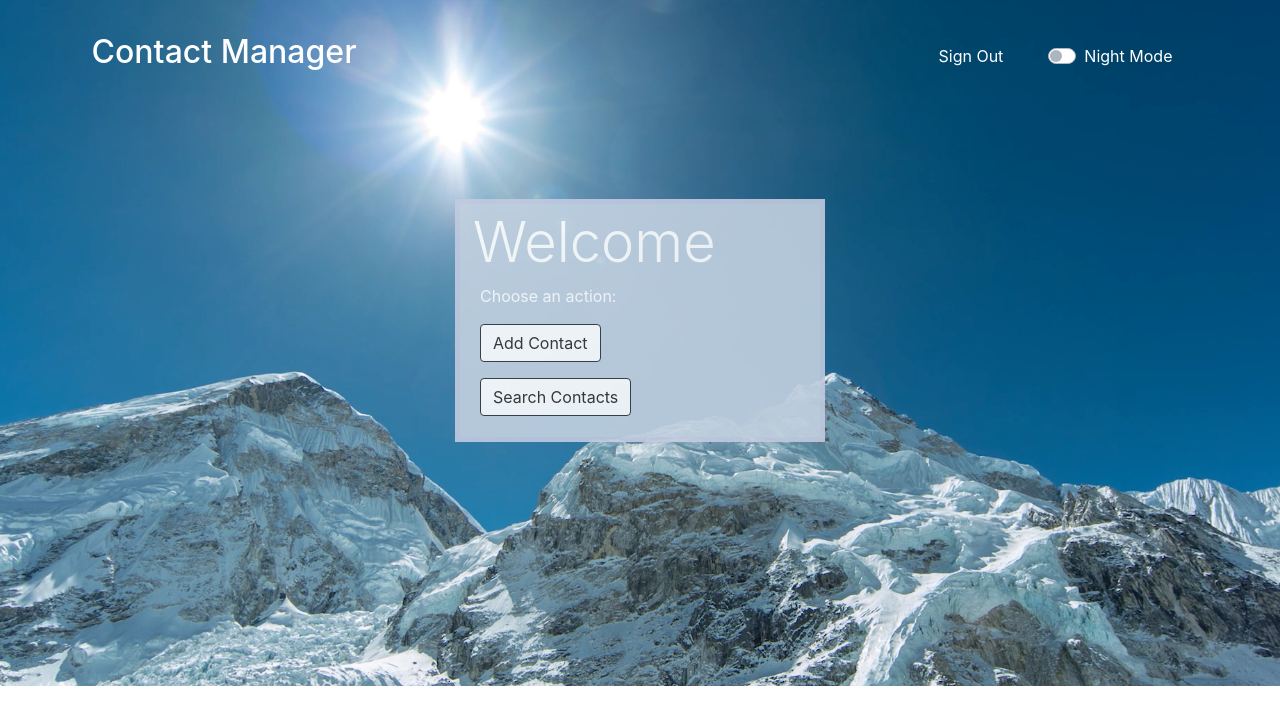
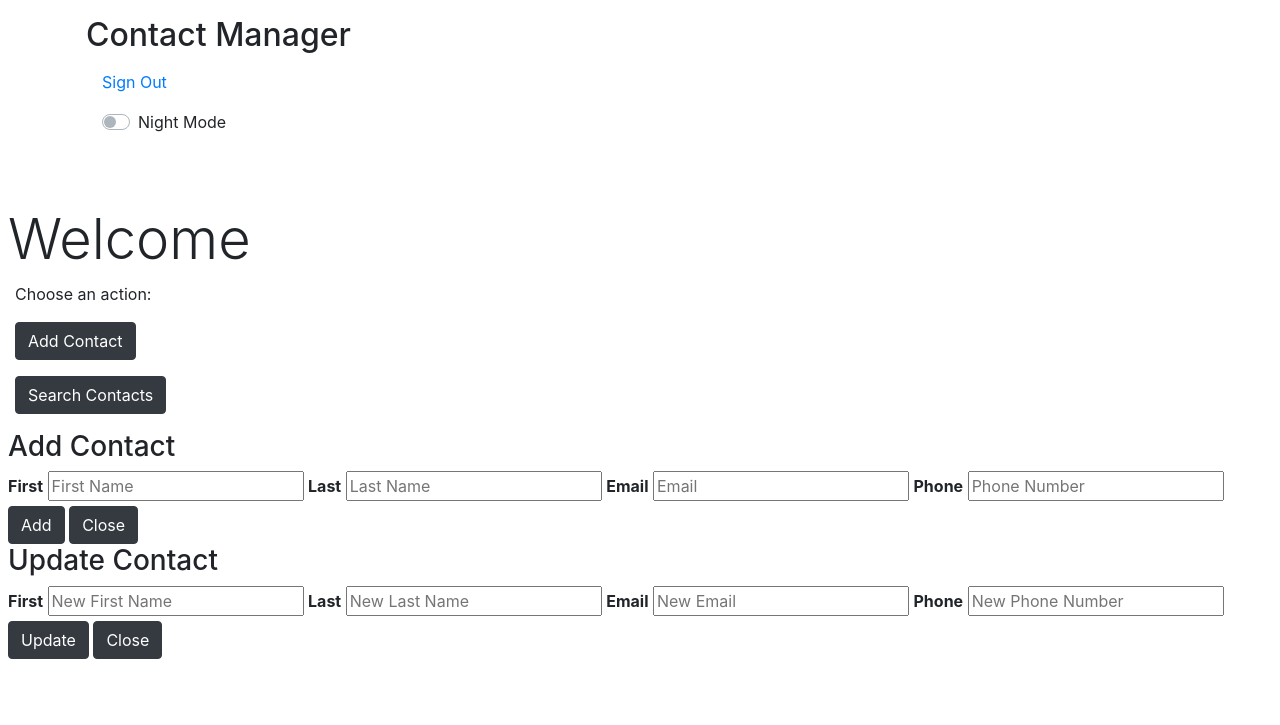
Before and after one commit to ryandelvecchio/cop4331-small-project, a PHP site: page /html/home.html in a window 1280 px wide. Shown: the top 725 px of the page. Run offline with PHP 8.4, Linux system fonts and the light colour scheme.

Commit message:
Add/Search window, delete confirmation modal, move CSS(commenting later)

```diff
--- a/css/dark-mode.css
+++ b/css/dark-mode.css
@@ -1,139 +1,3 @@
-
-body {
-    background-image: url("../images/day-mode-frontpage.png");
-    background-repeat: no-repeat;
-    background-size: cover;
-    position: relative;
-}
-head {
-    font-style: normal;
-}
-nav{
-  width: 99%;
-  margin: auto;
-  min-height: 10vh;
-  padding: 1rem 0rem;
-  display: flex;
-  justify-content: space-between;
-  align-items: center;
-}
-nav a
-{
-    display: flex;
-    justify-content: space-between;
-    flex: 1;
-    text-align: center;
-}
-nav h2
-{
-  display: flex;
-  justify-content: space-between;
-  flex: 9;
-}
-.center {
-    margin: auto;
-    width: 40%;
-    border: 3px solid #333;
-    padding: 5px;
-}
-.container
-{
-  margin: auto;
-  display: flex;
-}
-.show
-{
-  display:block;
-}
-div.transbox
-{
-  position: relative;
-  margin: 30px:
-  padding: 15px;
-  width: 450px;
-  background-color: #c2d1e0;
-  border: 5px solid #c2cae0;
-  opacity: 0.9;
-}
-div.regContainer
-{
-  display: flex;
-  align-items: center;
-  justify-content: center;
-}
-div.regTransbox
-{
-  position: relative;
-  margin: 1px;
-  padding: 15px;
-  width: 500px;
-  background-color: #c2d1e0;
-  border: 5px solid #c2cae0;
-  opacity: 0.9;
-}
-div.uTransbox
-{
-  position: relative;
-  margin: 15px;
-  padding: 5px;
-  width: 370px;
-  background-color: #c2d1e0;
-  border: 5px solid #c2cae0;
-  opacity: 0.9;
-}
-
-#mojaveTitle {
-  color: #fff !important;
-}
-#signIn {
-  color: #fff !important;
-}
-#homeButton {
-  color: #fff !important;
-}
-#hUsername {
-  color: #fff !important;
-}
-#hPassword {
-  color: #fff !important;
-}
-#register
-{
-  color: #fff !important;
-}
-#button
-{
-  background-color: #fff;
-  color: #333;
-}
-
-label {
-  color: #fff !important;
-}
-h1
-{
-  color: #fff;
-}
-h2
-{
-  color: #fff;
-}
-p
-{
-  color: #fff;
-}
-input[type=button]
-{
-  background-color: #fff;
-  color: #333;
-}
-input[type=text]
-{
-  background-color: #fff;
-  height: 40px;
-  width: 325px;
-}
-
 
 /*Dark Theme references provided by Christian Oliff
  https://github.com/coliff/dark-mode-switch/commit/00e0ed339aca6938063f87ce398055259755410e
@@ -185,6 +49,28 @@ input[type=text]
 }
 [data-theme="dark"] div.uTransbox
 {
+  position: relative;
+  margin: 15px;
+  padding: 5px;
+  width: 370px;
+  background-color: #8a99a8;
+  border: 5px solid #c2cae0;
+  opacity: 0.85;
+}
+[data-theme="dark"] div.uTransbox2
+{
+  display: none;
+  position: relative;
+  margin: 15px;
+  padding: 5px;
+  width: 370px;
+  background-color: #8a99a8;
+  border: 5px solid #c2cae0;
+  opacity: 0.85;
+}
+[data-theme="dark"] div.addTransbox
+{
+  display: none;
   position: relative;
   margin: 15px;
   padding: 5px;
@@ -246,6 +132,10 @@ input[type=text]
 {
   color: #333 !important;
 }
+[data-theme="dark"] #updateTitle
+{
+  color: #333 !important;
+}
 .rounded{
   position: relative;
 }
--- a/html/home.html
+++ b/html/home.html
@@ -25,7 +25,7 @@
 }
 </style>
 <body style="body">
-
+  <!-- Nav bar for Title, Sign Out, and Night Mode-->
   <div class="container d-flex p-3 mx-auto flex-column">
     <header class="mb-auto">
       <nav>
@@ -43,7 +43,6 @@
   </div>
   <br>
   <br>
-  <br>
   <div class="regContainer">
     <div class="uTransbox">
       <!-- There must be a way to pass in the user's first name -->
@@ -54,82 +53,166 @@
           <p>Choose an action:</p>
           <!-- Add user contacts into the database -->
           <input class="btn btn-dark" type="button" id="addContacts" value="Add Contact" onclick="add()"/>
-            <input class="hide" type="text" id="addFirst" placeholder="First Name"/>
-            <input class="hide" type="text" id="addLast" placeholder="Last Name"/>
-            <input class="hide" type="text" id="addEmail" placeholder="Email"/>
-            <input class="hide" type="text" id="addPhone" placeholder="Phone Number"/>
           <input class="hide btn btn-primary" type="button" id="addButton" value="Add Contact" onclick="addContact()"/>
-            <p class="hide" id="added">Contact Addded!</p>
         </div>
         <div class="form-group col-md-6">
           <!-- Search for users in the database -->
           <input class="btn btn-dark" type="button" id="searchContacts" value="Search Contacts" onclick="searchUsers()"/>
-            <input class="hide" type="text" id="firstnameSearch" placeholder="First, Last, Phone, Email..."/>
-            <input class="hide btn btn-primary" type="button" id="searchButton" value="Search" onclick="submitSearch()"/>
-            <p class="hide" id="searching">Searching For User...</p>
+          <input class="hide" type="text" id="searchBox" placeholder="First, Last, Phone, Email..."/>
+          <input id="searchButton" type="button" class="hide btn btn-dark" onclick="submitSearch()" value="Search">
+          <p class="hide" id="searching">Display results...</p>
         </div>
-          <div id = "resultContainer",class="form-group col-md-6">
+        <div id = "resultContainer" class="form-group col-md-6 pl-3">
           <!-- Update the  user's current records -->
           <input class="hide btn btn-primary" type="button" id="updateButton" value="Update Contact" onclick="updateRecords()"/>
-            <input class="hide btn btn-primary" type="button" id="deleteButton" value="Delete" onclick="submitDelete()">
-            <input class="hide" type="text" id="updateFirst" placeholder="New First Name"/>
-            <input class="hide" type="text" id="updateLast" placeholder="New Last Name"/>
-            <input class="hide" type="text" id="updateEmail" placeholder="New Email"/>
-            <input class="hide" type="text" id="updatePhone" placeholder="New Phone Number"/>
-            <input class="hide btn btn-primary" type="button" id="update" value="Update" onclick="submitUpdate()">
-            <p class="hide" id="updated">User Information Updated!</p>
+          <input class="hide btn btn-primary" type="button" id="deleteButton" value="Delete" onclick="submitDelete()"/>
+          <p class="hide" id="deleted">Contact Deleted!</p>
+        </div>
+      </form>
+    </div>
+
+    <!-- Popup window for adding users -->
+    <div class="regContainer">
+      <div class="addTransbox" id="addContainer">
+        <div class="form-popup pl-2" id="addForm">
+          <h3 class="display-5" id="updateTitle">Add Contact</h3>
+
+          <label for="aFirst"><b>First</b></label>
+          <input type="text" placeholder="First Name" name="aFirst" required>
+
+          <label for="aLast"><b>Last</b></label>
+          <input type="text" placeholder="Last Name" name="aLast" required>
+
+          <label for="aEmail"><b>Email</b></label>
+          <input type="text" placeholder="Email" name="aEmail" required>
+
+          <label for="aPhone"><b>Phone</b></label>
+          <input type="text" placeholder="Phone Number" name="aPhone" required>
+
+          <button id="button" type="submit" class="btn btn-dark" onclick="submitAdd()">Add</button>
+          <button id="button" type="button" class="btn btn-dark" onclick="closeAddForm()">Close</button>
+          <p class="hide" id="added">Contact Added!</p>
+        </div>
+      </div>
+    </div>
+
+    <!-- Popup window for updating users -->
+    <div class="regContainer">
+      <div class="uTransbox2" id="uContainer">
+        <div class="form-popup pl-2" id="uForm">
+          <h3 class="display-5" id="updateTitle">Update Contact</h3>
+
+          <label for="uFirst"><b>First</b></label>
+          <input type="text" placeholder="New First Name" name="uFirst" required>
+
+          <label for="uLast"><b>Last</b></label>
+          <input type="text" placeholder="New Last Name" name="uLast" required>
+
+          <label for="uEmail"><b>Email</b></label>
+          <input type="text" placeholder="New Email" name="uEmail" required>
+
+          <label for="uPhone"><b>Phone</b></label>
+          <input type="text" placeholder="New Phone Number" name="uPhone" required>
+
+          <button id="button" type="submit" class="btn btn-dark" onclick="submitUpdate()">Update</button>
+          <button id="button" type="button" class="btn btn-dark" onclick="closeUpdateForm()">Close</button>
+          <p class="hide" id="updated">Contact Information Updated!</p>
+        </div>
+      </div>
+    </div>
+
+    <!-- Modal window for delete user confirmation -->
+    <div id="id01" class="modal">
+      <span onclick="document.getElementById('id01').style.display='none'" class="close" title="Close Modal">×</span>
+      <form class="modal-content" action="/action_page.php">
+        <div class="delContainer">
+          <h1 class="pl-2">Delete Contact</h1>
+          <p class="pl-2">Are you sure you want to delete this contact?</p>
+
+          <div class="clearfix">
+            <button type="button" onclick="document.getElementById('id01').style.display='none'" class="cancelbtn">Cancel</button>
+            <button type="button" onclick="confirmDelete()" class="deletebtn">Delete</button>
+          </div>
         </div>
       </form>
     </div>
   </div>
+
   <script>
     // Display input boxes for the user to search
     function searchUsers()
     {
       document.getElementById('searchContacts').className="hide";
-      document.getElementById('firstnameSearch').className="show";
+      document.getElementById('searchBox').className="show";
       document.getElementById('searchButton').className="show";
-
     }
-    // Display input boxes for the user to add
+    // Display window for the user to add
     function add()
     {
-      document.getElementById('addContacts').className="hide";
-      document.getElementById('addFirst').className="show";
-      document.getElementById('addLast').className="show";
-      document.getElementById('addEmail').className="show";
-      document.getElementById('addPhone').className="show";
-      document.getElementById('addButton').className="show";
+      document.getElementById("addContainer").style.display = "block";
+      document.getElementById("addForm").style.display = "block";
+      document.getElementById('deleted').className = "hide";
     }
+    // Do search
     function submitSearch()
     {
       document.getElementById('searching').className="show";
       document.getElementById('updateButton').className="show";
       document.getElementById('deleteButton').className="show";
     }
-    // Display input boxes for the user to update
+    // Display window the user to update
     function updateRecords()
     {
+      document.getElementById("uContainer").style.display = "block";
+      document.getElementById("uForm").style.display = "block";
       document.getElementById('updateButton').className="hide";
       document.getElementById('deleteButton').className="hide";
-      document.getElementById('updateFirst').className="show";
-      document.getElementById('updateLast').className="show";
-      document.getElementById('updateEmail').className="show";
-      document.getElementById('updatePhone').className="show";
-      document.getElementById('update').className="show";
+      document.getElementById('deleted').className = "hide";
     }
+    // Close contact add window
+    function closeAddForm()
+    {
+      document.getElementById("addForm").style.display = "none";
+      document.getElementById("addContainer").style.display = "none";
+      document.getElementById('added').className="hide";
+    }
+
+    // Close update contact window
+    function closeUpdateForm()
+    {
+      document.getElementById("uForm").style.display = "none";
+      document.getElementById("uContainer").style.display = "none";
+    }
+
+    // Open delete confirmation window
     function submitDelete()
     {
-
+      document.getElementById('id01').style.display='block';
+      window.onclick = function(event)
+      {
+        if (event.target == modal)
+        {
+          modal.style.display = "none";
         }
-    function addContact()
+      }
+    }
+    // Do add contact
+    function submitAdd()
     {
       document.getElementById('added').className="show";
     }
+
+    // Do update contact
     function submitUpdate()
     {
       document.getElementById('updated').className="show";
     }
+    // Do delete contact
+    function confirmDelete()
+    {
+      document.getElementById('id01').style.display='none';
+      document.getElementById('deleted').className = "show";
+    }
   </script>
 </body>
 </html>
--- a/index.html
+++ b/index.html
@@ -20,7 +20,7 @@
 
 </style>
 <body style="body">
-
+  <!-- Nav bar for Title and Night Mode-->
   <div class="container d-flex p-3 mx-auto flex-column">
     <header class="mb-auto">
       <nav>
@@ -30,7 +30,7 @@
 
         <div class="custom-control custom-switch">
           <input type="checkbox" class="custom-control-input" id="darkSwitch" />
-          <label class="custom-control-label" for="darkSwitch">🌓</label>
+          <label class="custom-control-label" for="darkSwitch">Night Mode</label>
         </div>
         <script src="js/dark-mode-switch.min.js"></script>
         </div>
@@ -46,7 +46,6 @@
       <div class="col-md-5">
         <div class="transbox">
           <h1 class="display-4 pl-2" id="mojaveTitle">Sign In:</h1>
-            <form>
               <div class = "form-group col-md-10 pl-2">
                 <label for="usrname" id="hUsername">Username:</label>
                 <input type="text" class="form-control" id="usrname" placeholder="Username">
@@ -63,7 +62,6 @@
                 <a href="html/register.html" id="register" class"btn btn-primary pl-2"
                 role="button"><strong>New User? Register Here</strong></a>
               </div>
-            </form>
         </div>
       </div>
       <div class="col-md-7">
```
Also changed, not shown: css/styles.css (+275 -0 lines), html/register.html (+5 -11 lines). Lines whose indentation alone changed are shown as unchanged.
